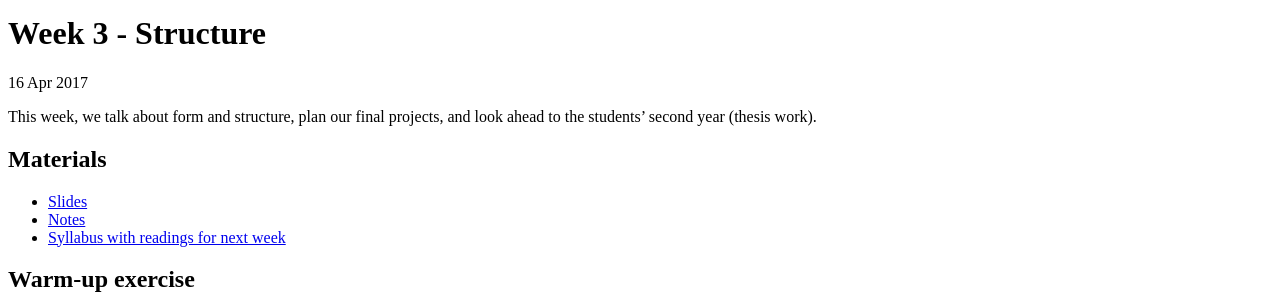
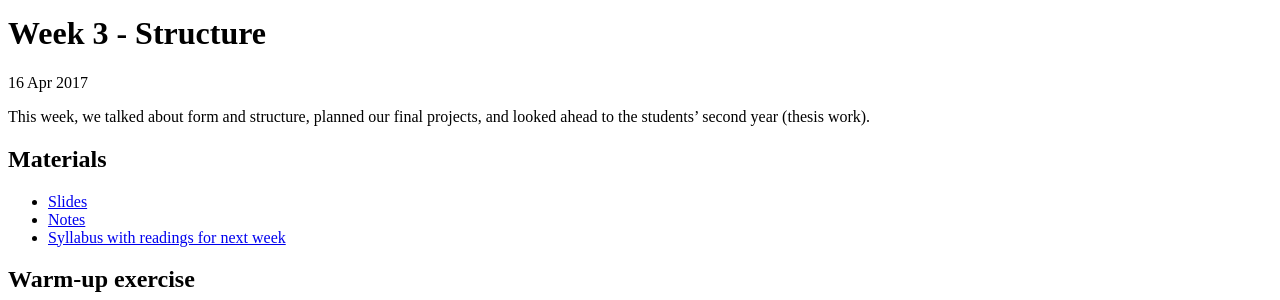
Before and after one commit to nicoleslaw/strategicwriting, a Jekyll site: the page built from _posts/2017-04-16-week-3.md, in a window 1280 px wide. Shown: the part 206-506 px from the top of the page. Built offline with Jekyll 4.4.1, drawn with Linux system fonts in a browser that asks for light colours.

Commit message:
Update 2017-04-16-week-3.md

```diff
--- a/_posts/2017-04-16-week-3.md
+++ b/_posts/2017-04-16-week-3.md
@@ -3,7 +3,7 @@ layout: post
 title: Week 3 - Structure
 ---
 
-This week, we talk about form and structure, plan our final projects, and look ahead to the students’ second year (thesis work).
+This week, we talked about form and structure, planned our final projects, and looked ahead to the students’ second year (thesis work).
 
 ## Materials
 
```
